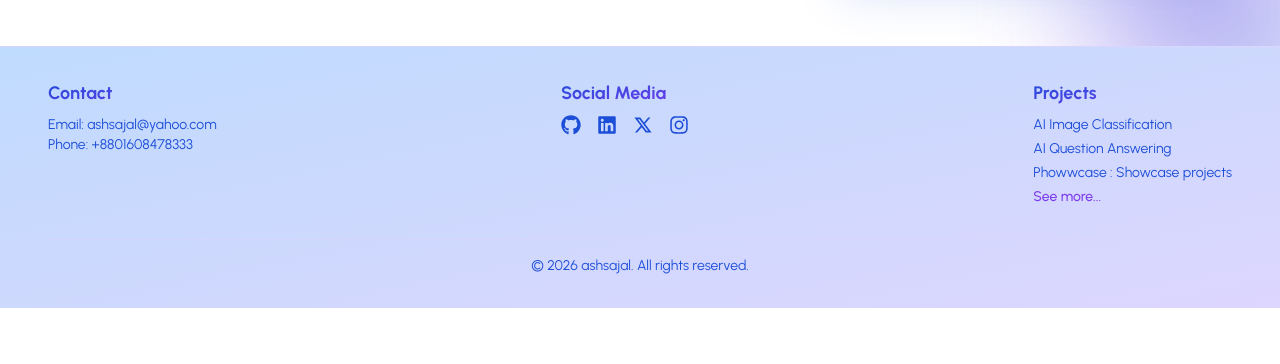
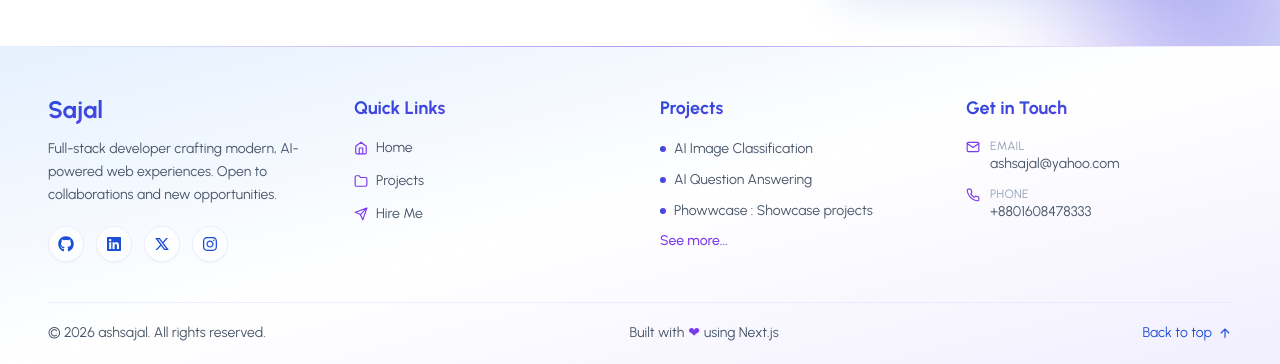
Before and after one commit to ashsajal1/portfolio, a Next.js app: page / in a window 1280 px wide. Shown: the part 444-808 px from the top of the page. Built offline with nearby package versions, Linux system fonts and the light colour scheme.

Commit message:
feat: enhance footer ui

```diff
--- a/src/components/footer.tsx
+++ b/src/components/footer.tsx
@@ -1,7 +1,8 @@
 import Link from 'next/link';
 import React from 'react';
 import { FaGithub, FaLinkedin, FaInstagram } from 'react-icons/fa';
-import { RiTwitterXLine } from "react-icons/ri";
+import { RiTwitterXLine, RiArrowUpLine } from "react-icons/ri";
+import { FiMail, FiPhone, FiHome, FiFolder, FiSend } from "react-icons/fi";
 import { projects } from '@/lib/projectsList';
 
 const socialLinks = [
@@ -11,26 +12,27 @@ const socialLinks = [
   { href: "https://instagram.com/ashsajal1", label: "Instagram", icon: <FaInstagram /> },
 ];
 
+const quickLinks = [
+  { href: "/", label: "Home", icon: <FiHome /> },
+  { href: "/projects", label: "Projects", icon: <FiFolder /> },
+  { href: "mailto:ashsajal@yahoo.com", label: "Hire Me", icon: <FiSend /> },
+];
+
 export default function Footer() {
     const year = new Date().getFullYear();
 
     return (
-        <footer className="bg-gradient-to-br from-primaryLow to-secondaryLow py-8 px-4 sm:px-12 text-primary border-t border-secondaryLow/50">
-            <div className="container w-full mx-auto flex flex-col md:flex-row items-start justify-between gap-8">
+        <footer className="relative bg-gradient-to-br from-primaryLow/40 via-transparent to-secondaryLow/40 dark:from-blue-900/20 dark:via-transparent dark:to-violet-900/20 pt-12 pb-6 px-4 sm:px-12 text-slate-600 dark:text-slate-400">
+            <div className="absolute top-0 left-0 right-0 h-px bg-gradient-to-r from-transparent via-secondary to-transparent opacity-50" />
+
+            <div className="container w-full mx-auto grid grid-cols-1 sm:grid-cols-2 lg:grid-cols-4 gap-10">
                 <div>
-                    <h3 className="text-lg font-bold mb-2 gradient-text">Contact</h3>
-                    <p className="text-sm">
-                        Email:{" "}
-                        <Link href="mailto:ashsajal@yahoo.com" className="hover:text-secondary transition-colors">
-                            ashsajal@yahoo.com
-                        </Link>
+                    <h3 className="text-2xl font-bold mb-3 gradient-text">Sajal</h3>
+                    <p className="text-sm leading-relaxed">
+                        Full-stack developer crafting modern, AI-powered web experiences.
+                        Open to collaborations and new opportunities.
                     </p>
-                    <p className="text-sm">Phone: +8801608478333</p>
-                </div>
-
-                <div>
-                    <h3 className="text-lg font-bold mb-2 gradient-text">Social Media</h3>
-                    <div className="flex items-center space-x-4 text-xl">
+                    <div className="flex items-center space-x-3 mt-5">
                         {socialLinks.map(({ href, label, icon }) => (
                             <Link
                                 key={href}
@@ -38,7 +40,8 @@ export default function Footer() {
                                 target="_blank"
                                 rel="noopener noreferrer"
                                 aria-label={label}
-                                className="transition-all duration-200 hover:text-secondary hover:scale-110"
+                                title={label}
+                                className="flex items-center justify-center h-9 w-9 rounded-full bg-white/70 dark:bg-slate-800/70 border border-secondaryLow/40 dark:border-secondaryLow/20 text-primary dark:text-secondary shadow-sm transition-all duration-200 hover:text-white hover:bg-gradient-to-br hover:from-primary hover:to-secondary hover:border-transparent hover:-translate-y-1"
                             >
                                 {icon}
                             </Link>
@@ -47,26 +50,91 @@ export default function Footer() {
                 </div>
 
                 <div>
-                    <h3 className="text-lg font-bold mb-2 gradient-text">Projects</h3>
-                    <ul className="text-sm space-y-1">
+                    <h3 className="text-lg font-bold mb-4 gradient-text">Quick Links</h3>
+                    <ul className="space-y-2.5 text-sm">
+                        {quickLinks.map(({ href, label, icon }) => (
+                            <li key={href}>
+                                <Link
+                                    href={href}
+                                    className="inline-flex items-center gap-2 transition-all duration-200 hover:text-primary dark:hover:text-secondary hover:translate-x-1"
+                                >
+                                    <span className="text-secondary dark:text-secondaryLow">{icon}</span>
+                                    {label}
+                                </Link>
+                            </li>
+                        ))}
+                    </ul>
+                </div>
+
+                <div>
+                    <h3 className="text-lg font-bold mb-4 gradient-text">Projects</h3>
+                    <ul className="space-y-2.5 text-sm">
                         {projects.slice(0, 3).map(({ title, url }) => (
                             <li key={url}>
-                                <Link href={url} target="_blank" rel="noopener noreferrer" className="hover:text-secondary transition-colors">
+                                <Link
+                                    href={url}
+                                    target="_blank"
+                                    rel="noopener noreferrer"
+                                    className="inline-flex items-center gap-2 transition-all duration-200 hover:text-primary dark:hover:text-secondary hover:translate-x-1"
+                                >
+                                    <span className="h-1.5 w-1.5 rounded-full bg-gradient-to-r from-primary to-secondary shrink-0" />
                                     {title}
                                 </Link>
                             </li>
                         ))}
                         <li>
-                            <Link href="/projects" className="text-secondary text-sm font-medium hover:underline">
+                            <Link href="/projects" className="inline-flex items-center gap-1 text-secondary dark:text-secondaryLow text-sm font-medium hover:gap-2 transition-all duration-200">
                                 See more...
                             </Link>
                         </li>
                     </ul>
                 </div>
+
+                <div>
+                    <h3 className="text-lg font-bold mb-4 gradient-text">Get in Touch</h3>
+                    <ul className="space-y-3 text-sm">
+                        <li>
+                            <a
+                                href="mailto:ashsajal@yahoo.com"
+                                className="inline-flex items-start gap-2.5 transition-all duration-200 hover:text-primary dark:hover:text-secondary"
+                            >
+                                <span className="mt-0.5 text-secondary dark:text-secondaryLow"><FiMail /></span>
+                                <span>
+                                    <span className="block text-xs uppercase tracking-wide text-slate-400 dark:text-slate-500">Email</span>
+                                    ashsajal@yahoo.com
+                                </span>
+                            </a>
+                        </li>
+                        <li>
+                            <a
+                                href="tel:+8801608478333"
+                                className="inline-flex items-start gap-2.5 transition-all duration-200 hover:text-primary dark:hover:text-secondary"
+                            >
+                                <span className="mt-0.5 text-secondary dark:text-secondaryLow"><FiPhone /></span>
+                                <span>
+                                    <span className="block text-xs uppercase tracking-wide text-slate-400 dark:text-slate-500">Phone</span>
+                                    +8801608478333
+                                </span>
+                            </a>
+                        </li>
+                    </ul>
+                </div>
             </div>
 
-            <div className="text-center mt-8 pt-4 border-t border-secondaryLow/50 text-sm">
-                <p>&copy; {year} ashsajal. All rights reserved.</p>
+            <div className="container w-full mx-auto mt-10 pt-5 border-t border-secondaryLow/40 dark:border-secondaryLow/20 flex flex-col sm:flex-row items-center justify-between gap-3 text-sm">
+                <p>
+                    &copy; {year} ashsajal. All rights reserved.
+                </p>
+                <p className="inline-flex items-center gap-1">
+                    Built with <span className="text-secondary dark:text-secondaryLow">&#10084;</span> using Next.js
+                </p>
+                <Link
+                    href="#"
+                    aria-label="Back to top"
+                    className="inline-flex items-center gap-1.5 text-primary dark:text-secondary transition-all duration-200 hover:gap-2.5"
+                >
+                    Back to top <RiArrowUpLine />
+                </Link>
             </div>
         </footer>
     );
```
Also changed, not shown: public/webapp/webapp.png (deleted).
